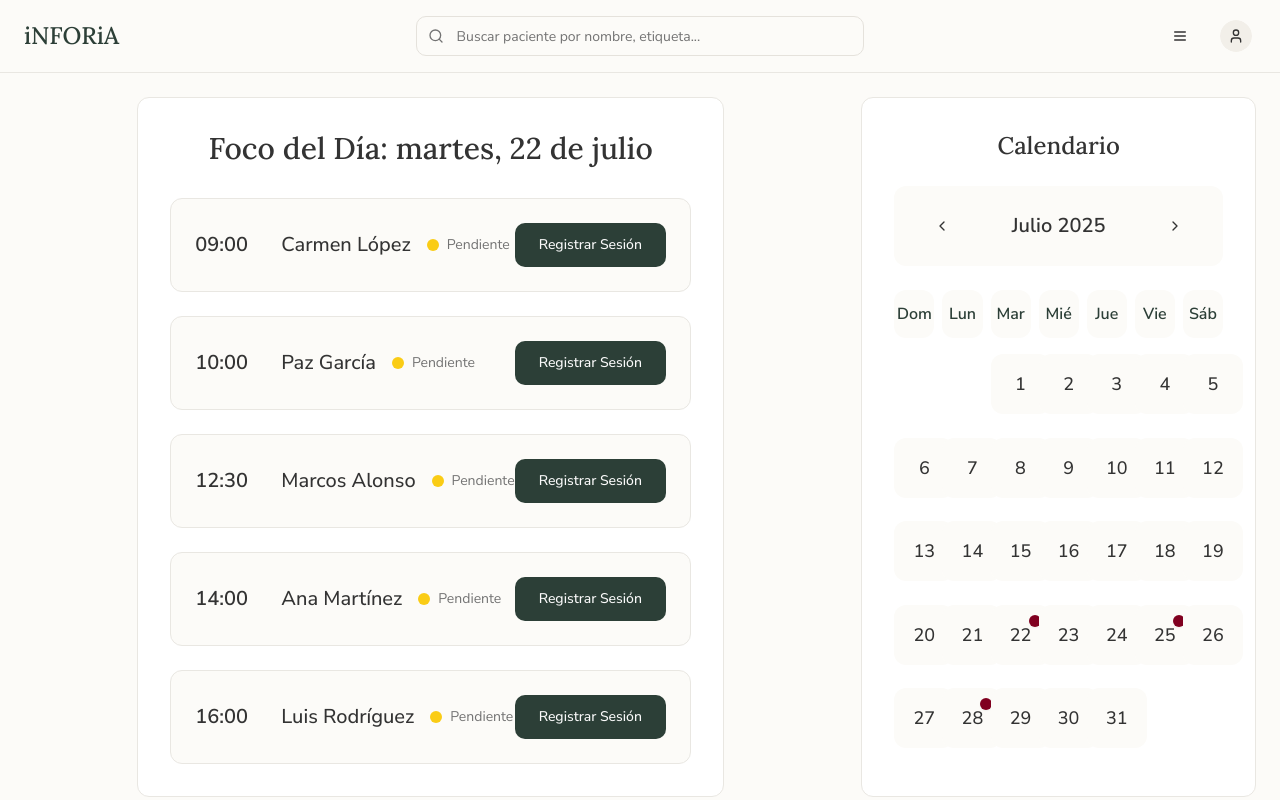
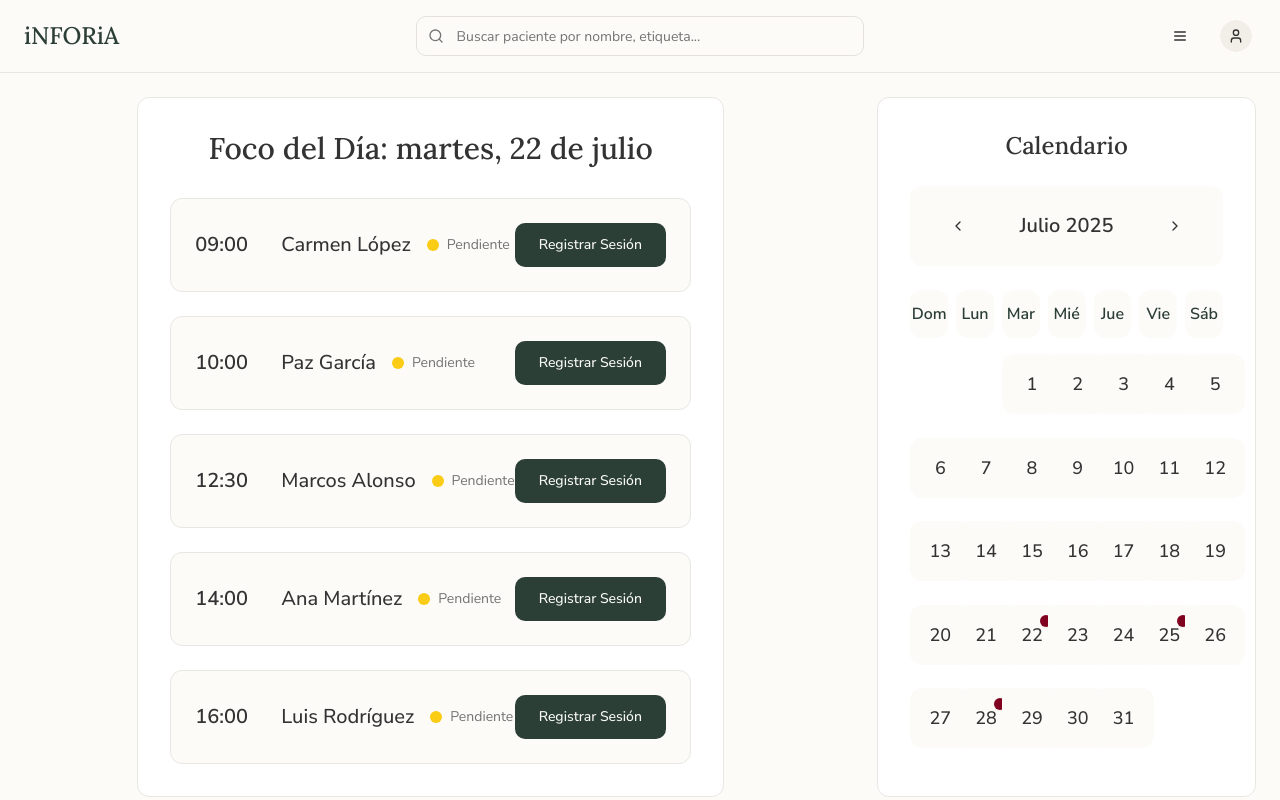
Before and after one commit to projectexinoxano-lab/inforia-knowledge-flow, a React (Vite) app: page / in a window 1280 px wide. Built offline with nearby package versions, Linux system fonts and the light colour scheme.

Commit message:
Ajustar posición del calendario
Mover el módulo del calendario ligeramente a la izquierda para mejorar el balance visual del dashboard.

```diff
--- a/src/components/MainDashboard.tsx
+++ b/src/components/MainDashboard.tsx
@@ -17,7 +17,7 @@ const MainDashboard = () => {
           </div>
 
           {/* Right Column - 35% width (4 out of 12 columns) */}
-          <div className="col-span-4 flex items-center justify-center">
+          <div className="col-span-4 flex items-center justify-start pl-4">
             <CalendarModule />
           </div>
         </div>
```
